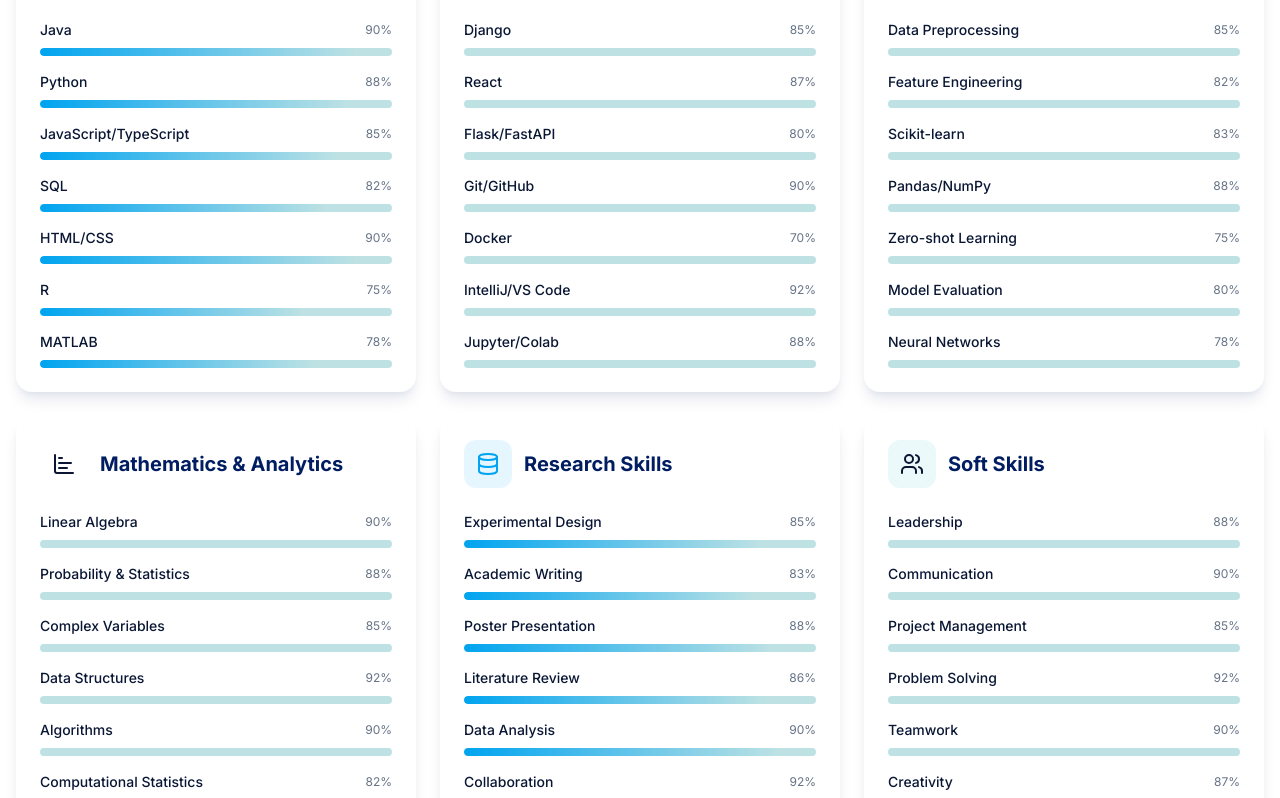
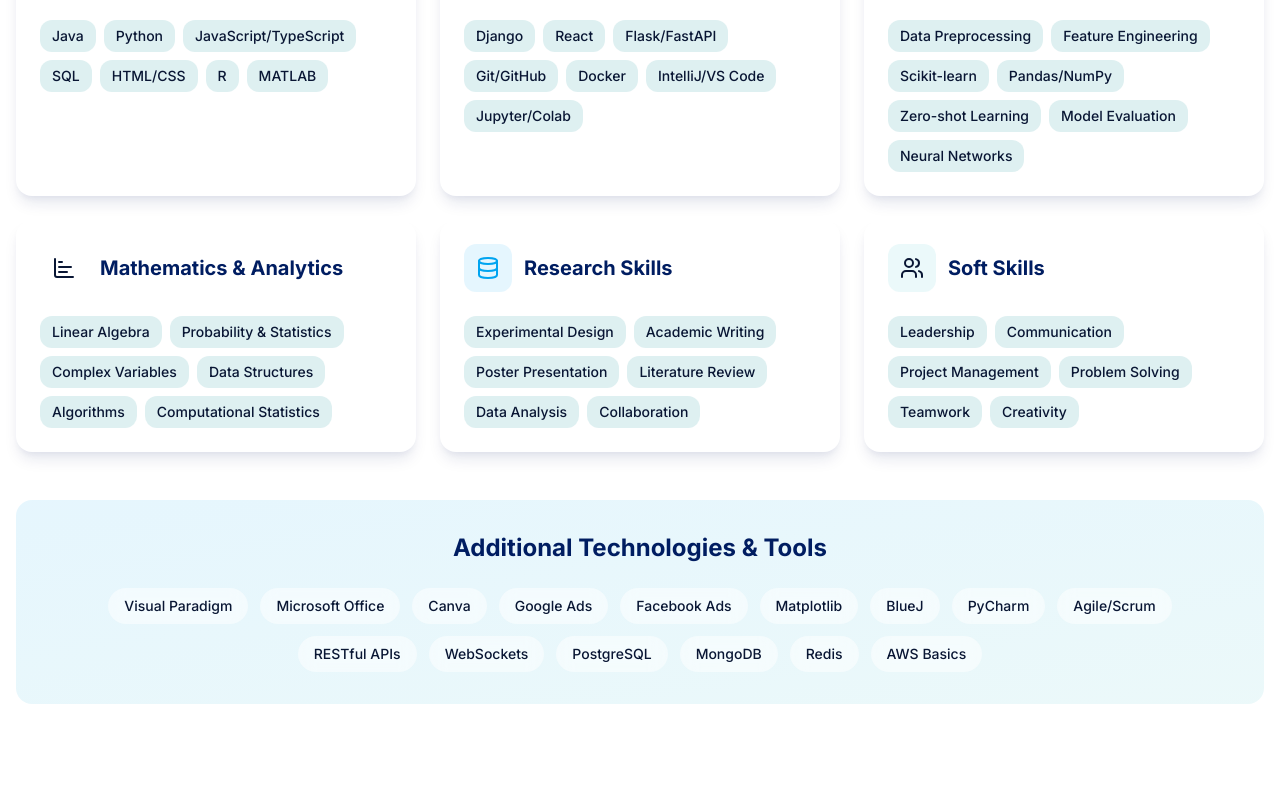
Before and after one commit to MUNEEBM05/muneeb-musharaf, a React (Vite) app: page /skills in a window 1280 px wide. Shown: the part 340-1138 px from the top of the page. Built offline with nearby package versions, Linux system fonts and the light colour scheme.

Commit message:
Remove percentages from Skills

```diff
--- a/src/pages/Skills.tsx
+++ b/src/pages/Skills.tsx
@@ -8,82 +8,37 @@ const Skills = () => {
       title: "Programming Languages",
       icon: Code2,
       color: "accent",
-      skills: [
-        { name: "Java", level: 90 },
-        { name: "Python", level: 88 },
-        { name: "JavaScript/TypeScript", level: 85 },
-        { name: "SQL", level: 82 },
-        { name: "HTML/CSS", level: 90 },
-        { name: "R", level: 75 },
-        { name: "MATLAB", level: 78 },
-      ],
+      skills: ["Java", "Python", "JavaScript/TypeScript", "SQL", "HTML/CSS", "R", "MATLAB"],
     },
     {
       title: "Frameworks & Tools",
       icon: Palette,
       color: "teal",
-      skills: [
-        { name: "Django", level: 85 },
-        { name: "React", level: 87 },
-        { name: "Flask/FastAPI", level: 80 },
-        { name: "Git/GitHub", level: 90 },
-        { name: "Docker", level: 70 },
-        { name: "IntelliJ/VS Code", level: 92 },
-        { name: "Jupyter/Colab", level: 88 },
-      ],
+      skills: ["Django", "React", "Flask/FastAPI", "Git/GitHub", "Docker", "IntelliJ/VS Code", "Jupyter/Colab"],
     },
     {
       title: "ML & AI",
       icon: Brain,
       color: "primary",
-      skills: [
-        { name: "Data Preprocessing", level: 85 },
-        { name: "Feature Engineering", level: 82 },
-        { name: "Scikit-learn", level: 83 },
-        { name: "Pandas/NumPy", level: 88 },
-        { name: "Zero-shot Learning", level: 75 },
-        { name: "Model Evaluation", level: 80 },
-        { name: "Neural Networks", level: 78 },
-      ],
+      skills: ["Data Preprocessing", "Feature Engineering", "Scikit-learn", "Pandas/NumPy", "Zero-shot Learning", "Model Evaluation", "Neural Networks"],
     },
     {
       title: "Mathematics & Analytics",
       icon: ChartBar,
       color: "secondary",
-      skills: [
-        { name: "Linear Algebra", level: 90 },
-        { name: "Probability & Statistics", level: 88 },
-        { name: "Complex Variables", level: 85 },
-        { name: "Data Structures", level: 92 },
-        { name: "Algorithms", level: 90 },
-        { name: "Computational Statistics", level: 82 },
-      ],
+      skills: ["Linear Algebra", "Probability & Statistics", "Complex Variables", "Data Structures", "Algorithms", "Computational Statistics"],
     },
     {
       title: "Research Skills",
       icon: Database,
       color: "accent",
-      skills: [
-        { name: "Experimental Design", level: 85 },
-        { name: "Academic Writing", level: 83 },
-        { name: "Poster Presentation", level: 88 },
-        { name: "Literature Review", level: 86 },
-        { name: "Data Analysis", level: 90 },
-        { name: "Collaboration", level: 92 },
-      ],
+      skills: ["Experimental Design", "Academic Writing", "Poster Presentation", "Literature Review", "Data Analysis", "Collaboration"],
     },
     {
       title: "Soft Skills",
       icon: Users,
       color: "teal",
-      skills: [
-        { name: "Leadership", level: 88 },
-        { name: "Communication", level: 90 },
-        { name: "Project Management", level: 85 },
-        { name: "Problem Solving", level: 92 },
-        { name: "Teamwork", level: 90 },
-        { name: "Creativity", level: 87 },
-      ],
+      skills: ["Leadership", "Communication", "Project Management", "Problem Solving", "Teamwork", "Creativity"],
     },
   ];
 
@@ -123,27 +78,14 @@ const Skills = () => {
                 </div>
 
                 {/* Skills List */}
-                <div className="space-y-4">
+                <div className="flex flex-wrap gap-2">
                   {category.skills.map((skill, idx) => (
-                    <div key={idx} className="space-y-2">
-                      <div className="flex justify-between items-center">
-                        <span className="text-sm font-medium text-foreground">
-                          {skill.name}
-                        </span>
-                        <span className="text-xs text-muted-foreground">
-                          {skill.level}%
-                        </span>
-                      </div>
-                      <div className="h-2 bg-secondary rounded-full overflow-hidden">
-                        <div
-                          className={`h-full bg-gradient-to-r from-${category.color} to-${category.color}/70 rounded-full transition-all duration-1000 ease-out`}
-                          style={{
-                            width: `${skill.level}%`,
-                            animation: `slide-in-right 1s ease-out ${idx * 100}ms`,
-                          }}
-                        />
-                      </div>
-                    </div>
+                    <span
+                      key={idx}
+                      className="px-3 py-1.5 bg-secondary/50 rounded-lg text-sm font-medium text-foreground hover:bg-secondary transition-all duration-300"
+                    >
+                      {skill}
+                    </span>
                   ))}
                 </div>
               </div>
```
